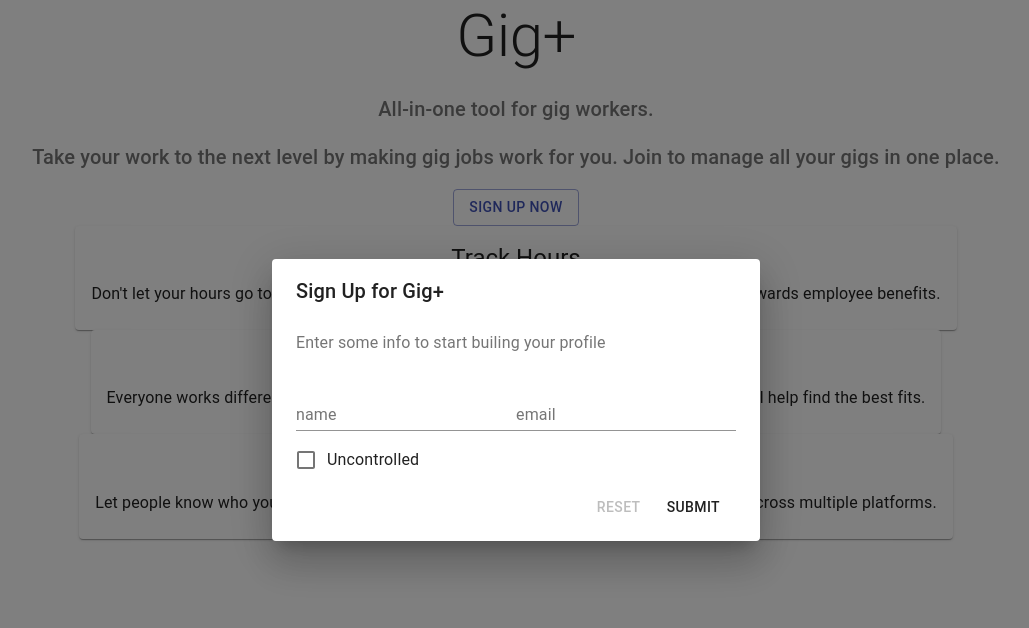
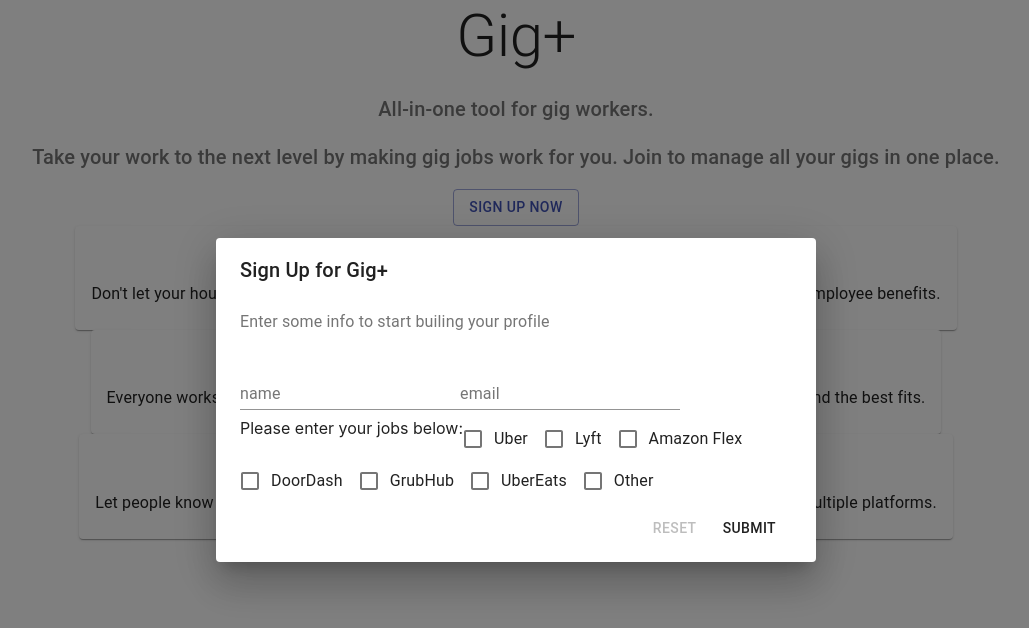
Before and after one commit to harlanv24/gigplus, a React (Create React App) app: page / in a window 1280 px wide. Both pictures are taken after a click on the button "SIGN UP NOW". Shown: the top 628 px of the page, without its empty margins (124-1153 px from the left). Built offline with nearby package versions, Linux system fonts and the light colour scheme; no server answers.

Commit message:
Adding Job List

```diff
--- a/src/formik-lambda.js
+++ b/src/formik-lambda.js
@@ -197,7 +197,14 @@
                         margin="normal"
                       />
                       <FormGroup row>
-                      <FormControlLabel control={<Checkbox value="checkedC" />} label="Uncontrolled" />
+                        Please enter your jobs below:
+                      <FormControlLabel control={<Checkbox value="checkedC"/>} label="Uber"/>
+                      <FormControlLabel control={<Checkbox value="checkedC"/>} label="Lyft"/>
+                      <FormControlLabel control={<Checkbox value="checkedC"/>} label="Amazon Flex"/>
+                      <FormControlLabel control={<Checkbox value="checkedC"/>} label="DoorDash"/>
+                      <FormControlLabel control={<Checkbox value="checkedC"/>} label="GrubHub"/>
+                      <FormControlLabel control={<Checkbox value="checkedC"/>} label="UberEats"/>
+                      <FormControlLabel control={<Checkbox value="checkedC"/>} label="Other"/>
                       </FormGroup>
                       <DialogActions>
                         <Button
```
